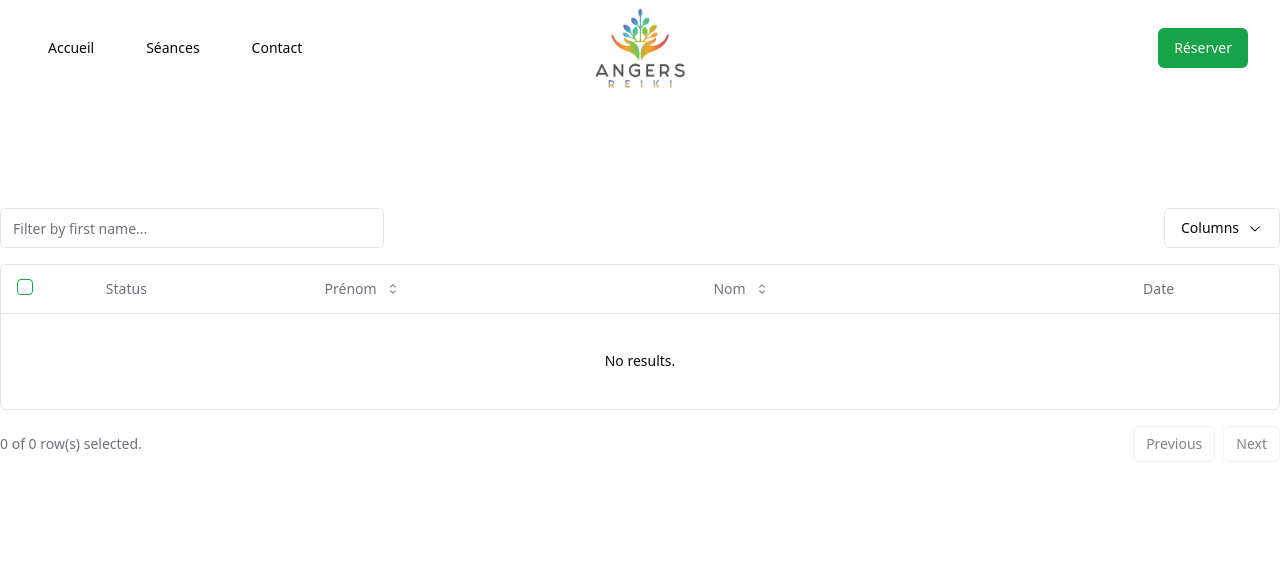
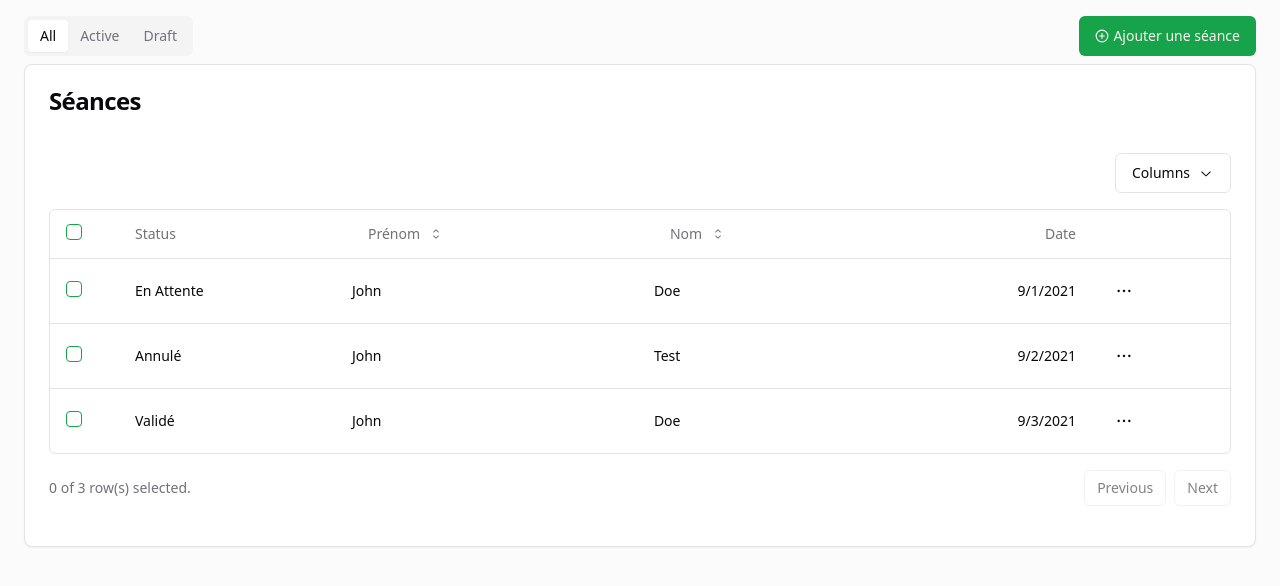
Before and after one commit to abroudoux/reiki, a React (Vite) app: page /admin/app in a window 1280 px wide. Shown: the top 586 px of the page. Built offline with nearby package versions, Linux system fonts and the light colour scheme.

Commit message:
feat: tableSessions admin Signed-off-by: Arthur Broudoux <arthur.broudoux@gmail.com>

```diff
--- /dev/null
+++ b/src/components/Admin/Sessions.tsx
@@ -0,0 +1,45 @@
+import { Link } from "react-router-dom";
+import { PlusCircle } from "lucide-react";
+
+import TableSessions from "@/components/Admin/TableSessions";
+import { Button } from "@/components/ui/button";
+import { Card, CardContent, CardHeader, CardTitle } from "@/components/ui/card";
+import { Tabs, TabsContent, TabsList, TabsTrigger } from "@/components/ui/tabs";
+
+export default function Sessions() {
+  return (
+    <div className="flex min-h-screen w-full flex-col bg-muted/40">
+      <div className="flex flex-col sm:gap-4 sm:py-4">
+        <main className="grid flex-1 items-start gap-4 p-4 sm:px-6 sm:py-0 md:gap-8">
+          <Tabs defaultValue="all">
+            <div className="flex items-center">
+              <TabsList>
+                <TabsTrigger value="all">All</TabsTrigger>
+                <TabsTrigger value="active">Active</TabsTrigger>
+                <TabsTrigger value="draft">Draft</TabsTrigger>
+              </TabsList>
+              <div className="ml-auto flex items-center gap-2">
+                <Button className="gap-1">
+                  <PlusCircle className="h-3.5 w-3.5" />
+                  <span className="sr-only sm:not-sr-only sm:whitespace-nowrap">
+                    Ajouter une séance
+                  </span>
+                </Button>
+              </div>
+            </div>
+            <TabsContent value="all">
+              <Card x-chunk="dashboard-06-chunk-0">
+                <CardHeader>
+                  <CardTitle>Séances</CardTitle>
+                </CardHeader>
+                <CardContent>
+                  <TableSessions />
+                </CardContent>
+              </Card>
+            </TabsContent>
+          </Tabs>
+        </main>
+      </div>
+    </div>
+  );
+}
--- a/src/components/Admin/TableSessions.tsx
+++ b/src/components/Admin/TableSessions.tsx
@@ -24,10 +24,8 @@ import {
   DropdownMenuContent,
   DropdownMenuItem,
   DropdownMenuLabel,
-  DropdownMenuSeparator,
   DropdownMenuTrigger
 } from "@/components/ui/dropdown-menu";
-import { Input } from "@/components/ui/input";
 import {
   Table,
   TableBody,
@@ -116,12 +114,8 @@ export const columns: ColumnDef<Session>[] = [
           </DropdownMenuTrigger>
           <DropdownMenuContent align="end">
             <DropdownMenuLabel>Actions</DropdownMenuLabel>
-            <DropdownMenuItem onClick={() => navigator.clipboard.writeText(session.id || "")}>
-              Copy session ID
-            </DropdownMenuItem>
-            <DropdownMenuSeparator />
-            <DropdownMenuItem>View session details</DropdownMenuItem>
-            <DropdownMenuItem>Cancel session</DropdownMenuItem>
+            <DropdownMenuItem>Voir les détails de la séance</DropdownMenuItem>
+            <DropdownMenuItem>Annuler la séance</DropdownMenuItem>
           </DropdownMenuContent>
         </DropdownMenu>
       );
@@ -158,12 +152,6 @@ export default function TableSessions() {
   return (
     <div className="w-full">
       <div className="flex items-center py-4">
-        <Input
-          placeholder="Filter by first name..."
-          value={(table.getColumn("firstName")?.getFilterValue() as string) ?? ""}
-          onChange={(event) => table.getColumn("firstName")?.setFilterValue(event.target.value)}
-          className="max-w-sm"
-        />
         <DropdownMenu>
           <DropdownMenuTrigger asChild>
             <Button variant="outline" className="ml-auto">
--- a/src/components/Site/Header.tsx
+++ b/src/components/Site/Header.tsx
@@ -13,10 +13,6 @@ export default function Header() {
     {
       title: "Accueil",
       href: "/"
-    },
-    {
-      title: "Séances",
-      href: "/seances"
     },
     {
       title: "Contact",
--- a/src/lib/store.ts
+++ b/src/lib/store.ts
@@ -14,7 +14,29 @@ interface Store {
 const useStore = create<Store>((set) => ({
   token: false,
   isLoading: false,
-  sessions: [],
+  sessions: [
+    {
+      id: "1",
+      firstName: "John",
+      lastName: "Doe",
+      date: "2021-09-01",
+      status: "en attente"
+    },
+    {
+      id: "2",
+      firstName: "John",
+      lastName: "Test",
+      date: "2021-09-02",
+      status: "annulé"
+    },
+    {
+      id: "3",
+      firstName: "John",
+      lastName: "Doe",
+      date: "2021-09-03",
+      status: "validé"
+    }
+  ],
   signIn: () => {
     set({ token: true });
     localStorage.setItem("token", JSON.stringify(true));
--- a/src/pages/Dashboard.tsx
+++ b/src/pages/Dashboard.tsx
@@ -2,21 +2,17 @@ import { useNavigate } from "react-router-dom";
 
 import useStore from "@/lib/store";
 
-import Header from "@/components/Site/Header";
-import TableSessions from "@/components/Admin/TableSessions";
+import Sessions from "@/components/Admin/Sessions";
 
 export default function Dashboard() {
   const { token, sessions } = useStore();
   const navigate = useNavigate();
 
-  // if (!token) navigate("/admin/auth");
+  if (!token) navigate("/admin/auth");
 
   return (
     <>
-      <Header />
-      <main className="w-full mt-48 max-w-7xl m-auto">
-        <TableSessions />
-      </main>
+      <Sessions />
     </>
   );
 }
--- a/src/pages/Home.tsx
+++ b/src/pages/Home.tsx
@@ -2,6 +2,7 @@ import Header from "@/components/Site/Header";
 import HeroBanner from "@/components/Site/HeroBanner";
 import About from "@/components/Site/About";
 import Testimonials from "@/components/Site/Testimonials";
+import Pricing from "@/components/Site/Princing";
 import GetStarted from "@/components/Site/GetStarted";
 import FAQ from "@/components/Site/FAQ";
 import Footer from "@/components/Site/Footer";
@@ -14,6 +15,7 @@ export default function Home() {
         <HeroBanner />
         <About />
         <Testimonials />
+        <Pricing />
         <GetStarted />
       </main>
       <aside>
--- a/src/utils/types.ts
+++ b/src/utils/types.ts
@@ -2,6 +2,6 @@ export type Session = {
   id?: string;
   firstName: string;
   lastName: string;
-  date: Date;
+  date: string;
   status: "en attente" | "validé" | "annulé";
 };
```
